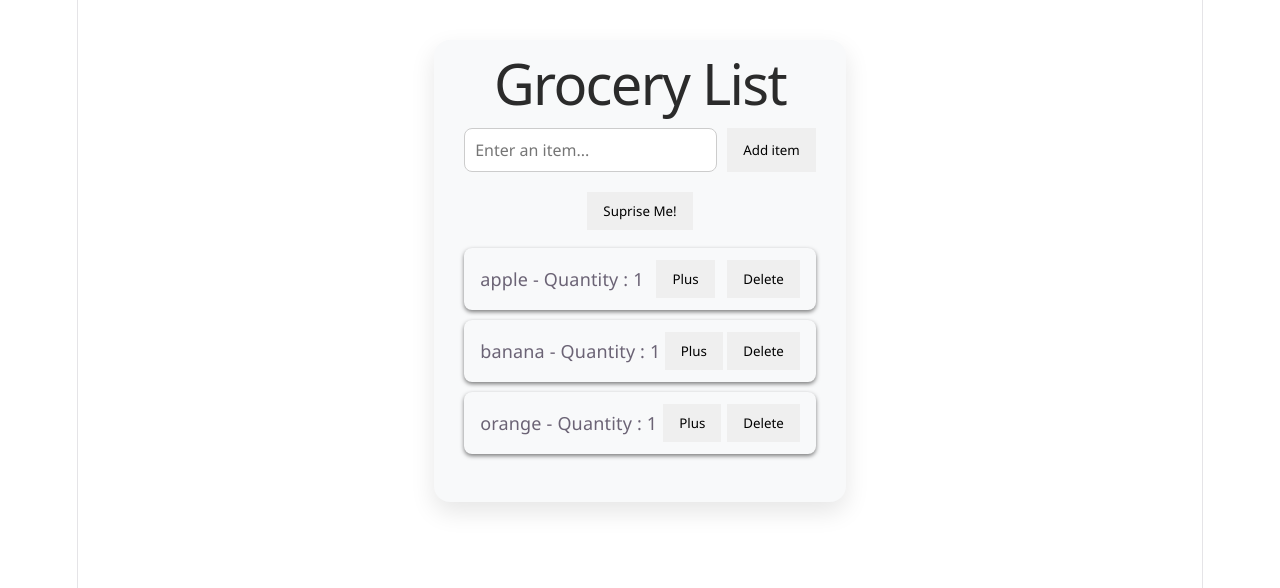
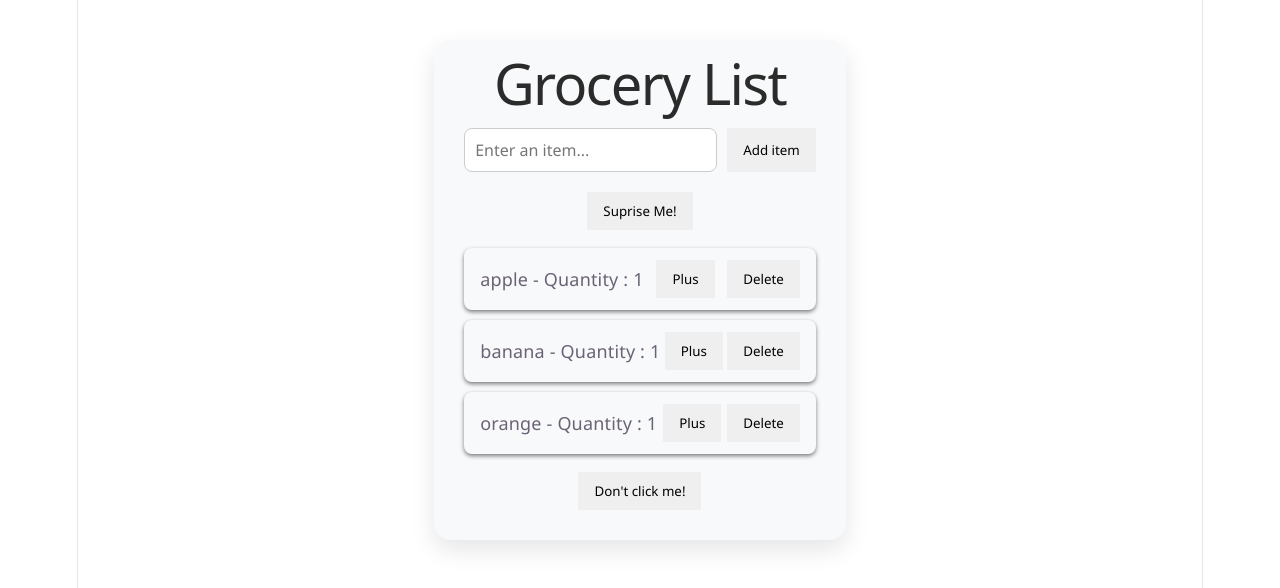
Before and after one commit to longjiedeng123-wq/React-Practice, a React (Vite) app: page / in a window 1280 px wide. Shown: the top 588 px of the page. Built offline with nearby package versions, Linux system fonts and the light colour scheme.

Commit message:
feat: add a secret button

```diff
--- a/src/App.jsx
+++ b/src/App.jsx
@@ -36,7 +36,9 @@ function App() {
 		})
 		.finally(() => setIsLoading(false));
 	}
-
+	function triggerSecret() {
+		window.open("https://www.youtube.com/watch?v=dQw4w9WgXcQ", "-blank");
+	}
 	return (
 		<div className = "app-container">
 			<h1 className = "app-title">
@@ -52,6 +54,12 @@ function App() {
 			<ul className = "grocery-list">
 				{groceries.map(item => <GroceryItem key = {item} name = {item} triggerDelete = {handleDelete}/>)}
 			</ul>
+			<button
+				className = 'secret-btn'
+				onClick ={triggerSecret}
+			>
+				Don't click me!
+			</button>
 		</div>
 	);
 }
```
